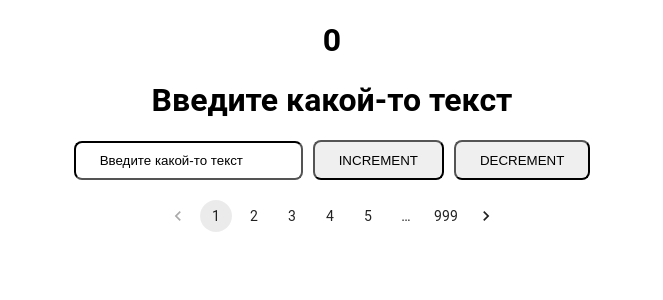
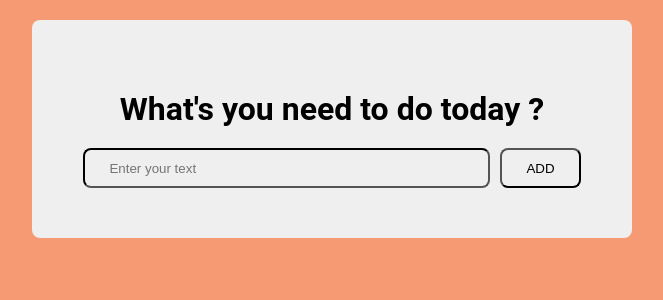
Before and after one commit to NikiDan/ReactStudy, a React (Create React App) app: page / in a window 1280 px wide. Shown: the top 300 px of the page, without its empty margins (308-971 px from the left). Built offline with nearby package versions, Linux system fonts and the light colour scheme.

Commit message:
Good update
It is so fucking good

```diff
--- a/package.json
+++ b/package.json
@@ -5,6 +5,7 @@
   "dependencies": {
     "@emotion/react": "^11.7.1",
     "@emotion/styled": "^11.6.0",
+    "@mui/icons-material": "^5.4.1",
     "@mui/material": "^5.4.0",
     "@mui/styled-engine-sc": "^5.3.0",
     "@testing-library/jest-dom": "^5.16.1",
--- a/src/App.css
+++ b/src/App.css
@@ -1,5 +1,11 @@
 .App {
   text-align: center;
+  background-color: #efefef;
+  max-width: 500px;
+  margin: 0 auto;
+  border-radius: 8px;
+  margin-top: 20px;
+  padding: 50px;
 }
 
 .App-logo {
--- a/src/App.js
+++ b/src/App.js
@@ -1,35 +1,46 @@
 import './App.css';
 import React, {useState} from "react";
-import Pagination from '@mui/material/Pagination';
-import Stack from '@mui/material/Stack';
+import DeleteIcon from '@mui/icons-material/Delete';
 
+function App(){
 
-function App() {
-    const [likes, setLikes] = useState(0)
-    const [value, setValue] = useState('Введите какой-то текст')
+    const [value, setValue] = useState([])
+    const [newValue, setNewValue] = useState([''])
 
-    function increment(){
-       setLikes(likes + 1);
+    const Add = (e) =>{
+        setValue([...value,newValue])
+        setNewValue('')
+
+    }
+    const getElement = (e) => {
+        setNewValue(e.target.value)
+    }
+    const asd = () => {
+        alert('pidor')
     }
 
-    function decrement(){
-        setLikes(likes - 1);
-    }
-  return (
-    <div className="App">
-      <h1>{likes}</h1>
-        <h1>{value}</h1>
-        <input type="text"
-               value={value}
-               onChange={event => setValue(event.target.value)}
-        />
-      <button onClick={increment}>Increment</button>
-      <button onClick={decrement}>Decrement</button>
-        <Stack spacing={2}>
-            <Pagination count={999} />
-        </Stack>
-    </div>
-  );
+    return(
+        <div className="App">
+            <header>
+                <form className="formToDo" onSubmit={(event => {event.preventDefault()})}>
+                    <h1>What's you need to do today ?</h1>
+                    <input type="text"
+                           placeholder="Enter your text"
+                           onChange={getElement}
+                    ></input>
+                    <button onClick={Add} type="submit">Add</button>
+                </form>
+            </header>
+            {value.map((value, index)=>
+                <div className="mainList" key={index}>
+                   <span className="listItem">{value}</span>
+                    <DeleteIcon
+                        onClick={asd}
+                    />
+                </div>)
+            }
+        </div>
+    );
 }
 
 export default App;
--- /dev/null
+++ b/src/Buttons.css
@@ -0,0 +1,23 @@
+.formToDo button, input{
+    border-radius: 8px;
+    border-color: #000000;
+}
+.formToDo button{
+    padding: 0.8em 1.8em;
+    margin-left: 10px;
+    height: 40px;
+    text-transform: uppercase;
+    cursor: pointer;
+    transition-duration: 0.4s;
+}
+.formToDo button:hover {
+    transition-duration: 0.1s;
+    background-color: #f3b199;
+    /*background-color: #996b3e;*/
+    color: #ffffff;
+}
+body input{
+    background-color: #efefef;
+    height: 25px;
+    padding: 0.41em 1.8em;
+}
--- /dev/null
+++ b/src/formToDo.css
@@ -0,0 +1,7 @@
+form h1{
+    margin: 0;
+    padding: 20px 0;
+}
+.formToDo input{
+    width: 355px;
+}
--- a/src/index.css
+++ b/src/index.css
@@ -1,5 +1,5 @@
 body {
-  /*background-color: #993e6b;*/
+  background-color: #f69a73;
   margin: 0;
   font-family: -apple-system, BlinkMacSystemFont, 'Segoe UI', 'Roboto', 'Oxygen',
     'Ubuntu', 'Cantarell', 'Fira Sans', 'Droid Sans', 'Helvetica Neue',
@@ -13,29 +13,3 @@ code {
   font-family: source-code-pro, Menlo, Monaco, Consolas, 'Courier New',
     monospace;
 }
-body button, input{
-  border-radius: 8px;
-  border-color: #000000;
-}
-body button{
-  padding: 0.8em 1.8em;
-  margin-left: 10px;
-  height: 40px;
-  text-transform: uppercase;
-  cursor: pointer;
-  transition-duration: 0.4s;
-}
-body button:hover {
-  transition-duration: 0.1s;
-  background-color: #3A3A3A;
-  /*background-color: #996b3e;*/
-  color: #ffffff;
-}
-body input{
-  height: 25px;
-  padding: 0.41em 1.8em;
-}
-.css-wjh20t-MuiPagination-ul{
-  justify-content: center;
-  margin: 20px 0 0 0 !important;
-}
--- a/src/index.js
+++ b/src/index.js
@@ -1,9 +1,15 @@
 import React from 'react';
 import ReactDOM from 'react-dom';
 import './index.css';
+import './Buttons.css';
+import './formToDo.css';
+import './mainList.css';
 import App from './App';
+//import * as serviceWorker from './serviceWorker';
+
 
 ReactDOM.render(
   <App/>,
   document.getElementById('root')
 );
+//serviceWorker.unregister();
--- /dev/null
+++ b/src/mainList.css
@@ -0,0 +1,14 @@
+.mainList{
+    margin-top: 20px;
+    display: flex;
+    text-align: center;
+    border: 2px solid;
+    border-radius: 8px;
+    padding: 15px 16px !important;
+    justify-content: space-between;
+    word-break: break-all;
+}
+.listItem{
+    position: relative;
+    top: 5px;
+}
```
Also changed, not shown: src/components/ListItems.js (added, +27 -0 lines), 1 other file (tests, documents, lock files or other folders).
